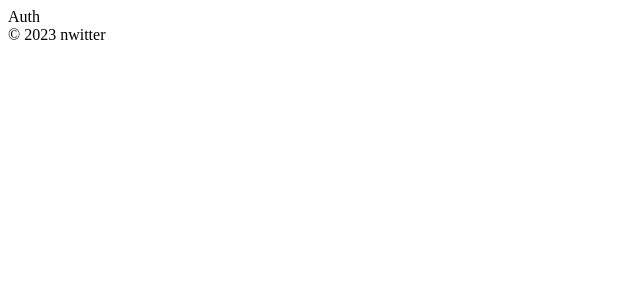
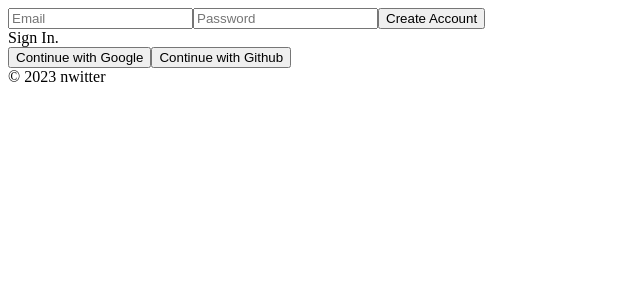
Before and after one commit to jinho123897/nwitter, a React (Create React App) app: page /#/ in a window 1280 px wide. Shown: the top 300 px of the page, without its empty margins (0-640 px from the left). Built offline with nearby package versions, Linux system fonts and the light colour scheme; no server answers.

Commit message:
firebase 회원 가입 및 로그인 업데이트

```diff
--- a/src/components/App.js
+++ b/src/components/App.js
@@ -1,13 +1,24 @@
-import React, { useState } from 'react';
+import React, { useEffect, useState } from 'react';
 import AppRouter from 'components/Router';
 import { authService } from 'fbase';
 
 function App() {
-  const [isLoggedIn, setIsLoggedIn] = useState(authService.currentUser);
+  const [init, setInit] = useState(false);
+  const [isLoggedIn, setIsLoggedIn] = useState(false);
+  useEffect(() => {
+    authService.onAuthStateChanged((user) => {
+      if(user){
+        setIsLoggedIn(true);
+      } else {
+        setIsLoggedIn(false);
+      }
+      setInit(true);
+    });
+  }, []);
 
   return (
     <>
-      <AppRouter isLoggedIn={isLoggedIn} />
+      {init ? <AppRouter isLoggedIn={isLoggedIn} /> : "Initializing..."}
       <footer>&copy; {new Date().getFullYear()} nwitter</footer>
     </>
 
--- a/src/routes/Auth.js
+++ b/src/routes/Auth.js
@@ -1,7 +1,52 @@
-import React from 'react'
+import { authService } from 'fbase';
+import React, { useState } from 'react'
 
 export default function Auth() {
+
+  const [email, setEmail] = useState("");
+  const [password, setPassword] = useState("");
+  const [newAccount, setNewAccount] = useState(true);
+  const [error, setError] = useState("");
+
+  const onChange = (event) => {
+    const {target: {name, value}} = event;
+
+    if (name === 'email') {
+      setEmail(value);
+    } else if (name === 'password') {
+      setPassword(value);
+    }
+  }
+
+  const onSubmit = async(event) => {
+    event.preventDefault();
+    let data;
+    try {
+      if(newAccount){
+        data = await authService.createUserWithEmailAndPassword( email, password );
+      }else{
+        data = await authService.signInWithEmailAndPassword( email, password );
+      }
+    } catch (error) {
+      setError(error.message);
+    }
+  };
+
+  const toggleAccount = () => setNewAccount(prev => !prev);
+
   return (
-    <div>Auth</div>
-  )
+    <div>
+      <form onSubmit={onSubmit}>
+        <input name="email" type="email" placeholder="Email" required  value={email} onChange={onChange}/>
+        <input name="password" type="password" placeholder="Password" required  value={password} onChange={onChange}/>
+        <input type="submit" value={newAccount ? "Create Account" : "Sign In"} />
+        {error}
+      </form>
+      <span onClick={toggleAccount}>{newAccount ? "Sign In." : "Create Account"}</span>
+      <div>
+          <button name="google">Continue with Google</button>
+          <button name="github">Continue with Github</button>
+      </div>
+    </div>
+  );
 }
```
